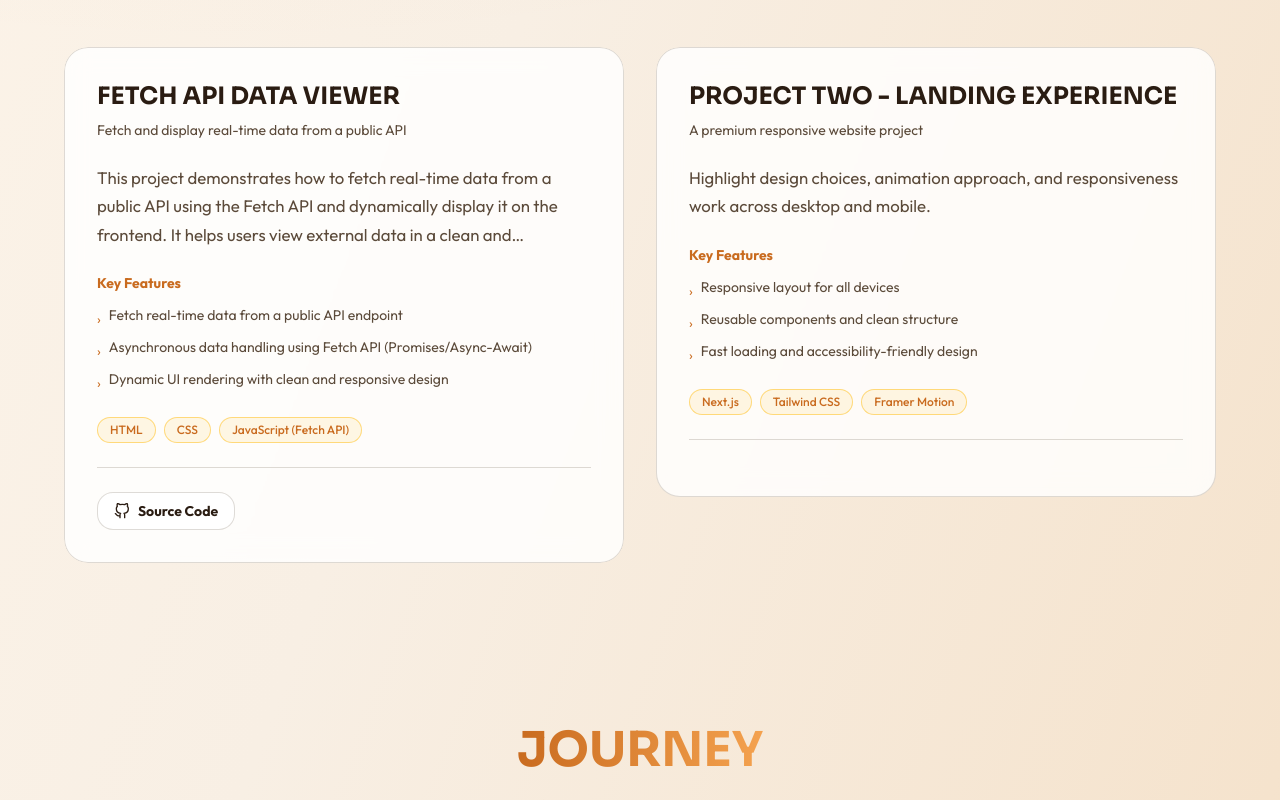
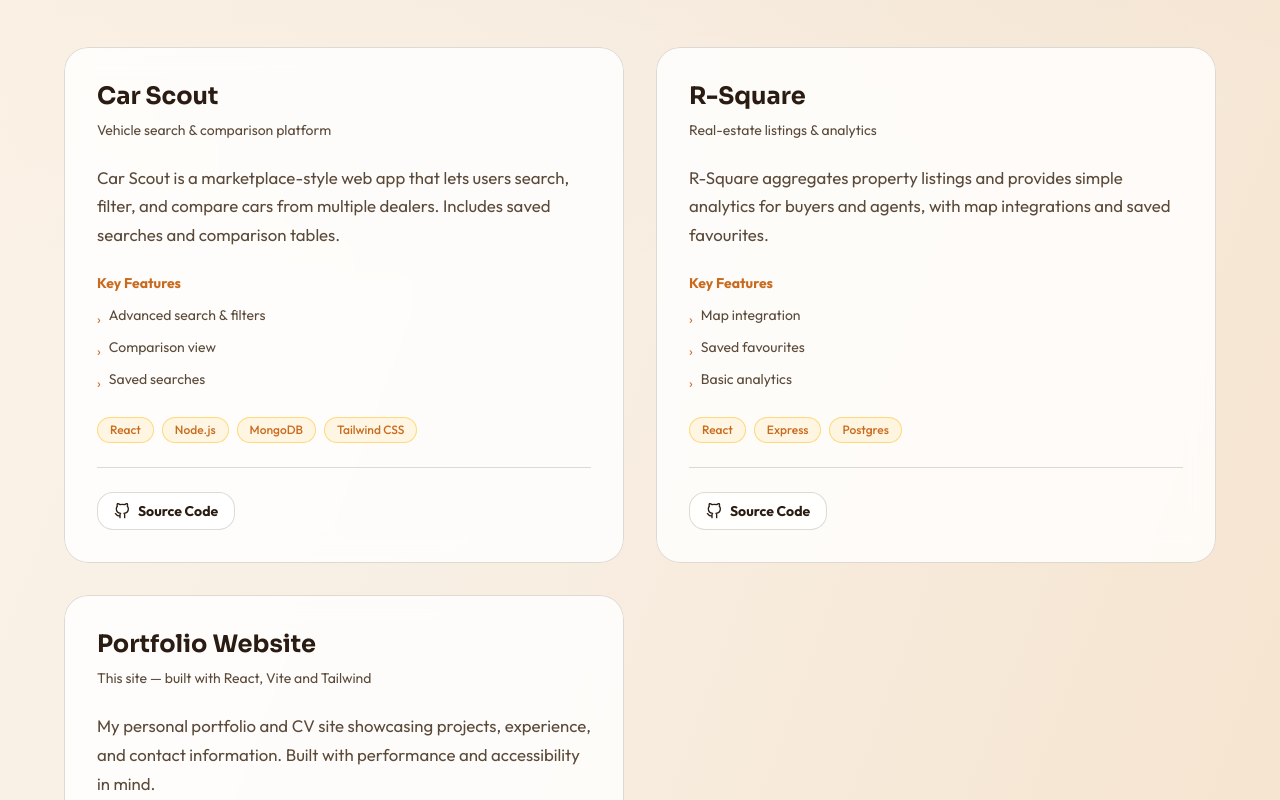
Before and after one commit to rajan1950/Portfolio-Frontend, a React (Vite) app: page / in a window 1280 px wide. Shown: the part 3160-3960 px from the top of the page. Built offline with nearby package versions, Linux system fonts and the light colour scheme.

Commit message:
feat: Update portfolio projects with new titles, descriptions, and tech stacks

```diff
--- a/src/shared/data/portfolioData.js
+++ b/src/shared/data/portfolioData.js
@@ -22,47 +22,40 @@ export const portfolioData = {
 
   projects: [
     {
-      title: 'FETCH API DATA VIEWER',
-      subtitle: 'Fetch and display real-time data from a public API',
+      title: 'Car Scout',
+      subtitle: 'Vehicle search & comparison platform',
+      date: '2026-04',
       description:
-        'This project demonstrates how to fetch real-time data from a public API using the Fetch API and dynamically display it on the frontend. It helps users view external data in a clean and interactive UI, making it useful for learning API integration and frontend data handling.',
-      objective:
-        'To build a dynamic web application that retrieves and displays external API data efficiently using modern JavaScript.',
-      features: [
-        'Fetch real-time data from a public API endpoint',
-        'Asynchronous data handling using Fetch API (Promises/Async-Await)',
-        'Dynamic UI rendering with clean and responsive design',
-      ],
-      techStack: ['HTML', 'CSS', 'JavaScript (Fetch API)'],
-      skillsUsed: [
-        'API Integration',
-        'Asynchronous JavaScript',
-        'DOM Manipulation',
-        'Error Handling',
-      ],
-      links: {
-        live: '#',
-        github: 'https://github.com/rajan1950/Fetch-and-Display-Data-from-a-Public-API-Using-Fetch-API.git',
-      },
+        'Car Scout is a marketplace-style web app that lets users search, filter, and compare cars from multiple dealers. Includes saved searches and comparison tables.',
+      objective: 'Provide a smooth car discovery experience with rich filtering and comparisons.',
+      features: ['Advanced search & filters', 'Comparison view', 'Saved searches', 'Dealer listings'],
+      techStack: ['React', 'Node.js', 'MongoDB', 'Tailwind CSS'],
+      skillsUsed: ['Search UX', 'Performance', 'API design'],
+      links: { live: '#', github: 'https://github.com/rajan1950/car-scout' },
     },
     {
-      title: 'PROJECT TWO - LANDING EXPERIENCE',
-      subtitle: 'A premium responsive website project',
+      title: 'R-Square',
+      subtitle: 'Real-estate listings & analytics',
+      date: '2025-09',
       description:
-        'Highlight design choices, animation approach, and responsiveness work across desktop and mobile.',
-      objective:
-        'Build a conversion-focused and visually polished front-end experience.',
-      features: [
-        'Responsive layout for all devices',
-        'Reusable components and clean structure',
-        'Fast loading and accessibility-friendly design',
-      ],
-      techStack: ['Next.js', 'Tailwind CSS', 'Framer Motion'],
-      skillsUsed: ['Frontend Engineering', 'UX Thinking', 'Animation Design'],
-      links: {
-        live: '#',
-        github: '#',
-      },
+        'R-Square aggregates property listings and provides simple analytics for buyers and agents, with map integrations and saved favourites.',
+      objective: 'Help users discover and evaluate properties quickly.',
+      features: ['Map integration', 'Saved favourites', 'Basic analytics'],
+      techStack: ['React', 'Express', 'Postgres'],
+      skillsUsed: ['Data visualization', 'Maps', 'Backend APIs'],
+      links: { live: '#', github: 'https://github.com/rajan1950/r-square' },
+    },
+    {
+      title: 'Portfolio Website',
+      subtitle: 'This site — built with React, Vite and Tailwind',
+      date: '2026-05',
+      description:
+        'My personal portfolio and CV site showcasing projects, experience, and contact information. Built with performance and accessibility in mind.',
+      objective: 'Showcase professional experience and selected projects.',
+      features: ['Responsive design', 'Light/Dark theme', 'Animated sections', 'Accessible markup'],
+      techStack: ['React', 'Vite', 'Tailwind CSS', 'Framer Motion'],
+      skillsUsed: ['Frontend Architecture', 'UI Design', 'Performance'],
+      links: { live: '/', github: 'https://github.com/rajan1950/frontend_portfolio' },
     },
   ],
 
```
